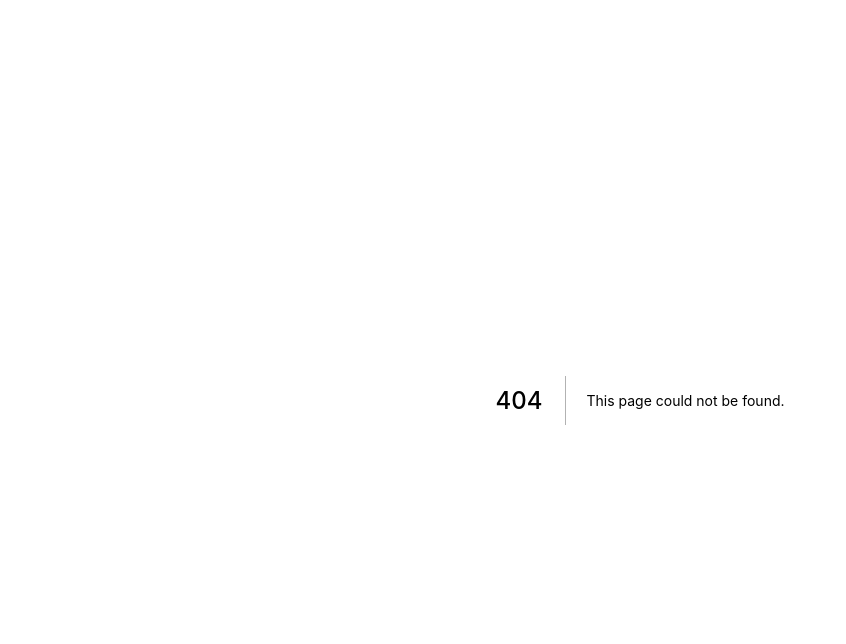
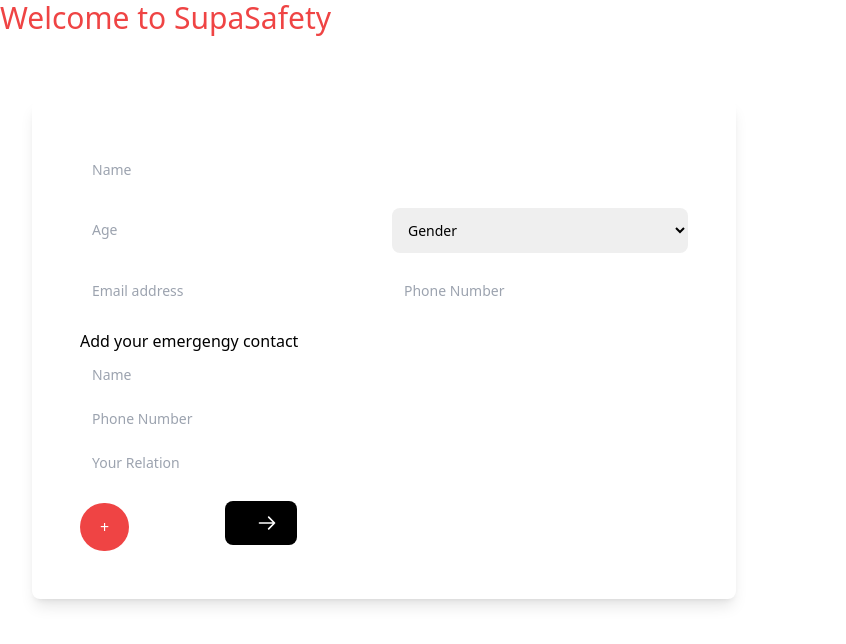
Before and after one commit to bhavya-giri/supasafety, a Next.js app: page /user-details in a window 1280 px wide. Before the commit this address had no page. Shown: the top 644 px of the page, without its empty margins (0-846 px from the left). Built offline with nearby package versions, Linux system fonts and the light colour scheme.

Commit message:
user details tbd

```diff
--- /dev/null
+++ b/components/Details.js
@@ -0,0 +1,128 @@
+import React, { useState } from 'react'
+import EmergencyContact from './EmergencyContact'
+
+const Details = () => {
+  const [numEmergency, setNumEmergency] =useState([{contact:''}])
+  const handleAdd =()=>{
+    setNumEmergency([...numEmergency, { contact: "" }]);
+  }
+  const renders = numEmergency.map((num,index)=>{
+    return(
+      <EmergencyContact key={index}/>
+    )
+  })
+  return (
+    <div>
+        <h1 className='text-3xl text-red-500'>Welcome to SupaSafety</h1>
+
+
+<section>
+  <div class="max-w-screen-xl px-4 py-16 mx-auto sm:px-6 lg:px-8">
+    <div class="grid grid-cols-1 gap-x-16 gap-y-8 lg:grid-cols-5">
+
+      <div class="p-8 bg-white rounded-lg shadow-lg lg:p-12 lg:col-span-3">
+        <form action="" class="space-y-4">
+          <div>
+            <label class="sr-only" for="name">Name</label>
+            <input
+              class="w-full p-3 text-sm border-gray-200 rounded-lg"
+              placeholder="Name"
+              type="text"
+              id="name"
+            />
+          </div>
+          <div class="grid grid-cols-2 gap-4 sm:grid-cols-2">
+            <div>
+              <label class="sr-only" for="email">Age</label>
+              <input
+                class="w-full p-3 text-sm border-gray-200 rounded-lg"
+                placeholder="Age"
+                type="number"
+                id="age"
+              />
+            </div>
+
+            <div>
+              <label class="sr-only" for="phone">Gender</label>
+              <select class="w-full p-3 text-sm border-gray-200 rounded-lg"
+                name="Gender"
+                id="Gender">
+            <option value="" disabled selected>Gender</option>
+
+                <option value='male'>Male</option>
+                <option value='female'>Female</option>
+                <option value='others'>Others</option>
+                <option value='rather'>Rather not say</option>
+              </select>
+
+            </div>
+          </div>
+
+          <div class="grid grid-cols-1 gap-4 sm:grid-cols-2">
+            <div>
+              <label class="sr-only" for="email">Email</label>
+              <input
+                class="w-full p-3 text-sm border-gray-200 rounded-lg"
+                placeholder="Email address"
+                type="email"
+                id="email"
+              />
+            </div>
+
+            <div>
+              <label class="sr-only" for="phone">Phone</label>
+              <input
+                class="w-full p-3 text-sm border-gray-200 rounded-lg"
+                placeholder="Phone Number"
+                type="tel"
+                id="phone"
+              />
+            </div>
+          </div>
+
+
+<div className='mt-6'>
+<h2>Add your emergengy contact</h2>
+{renders}
+</div>
+          <div class="mt-4">
+          <button
+              onClick={handleAdd}
+              class="inline-flex items-center justify-center w-1/3 px-5 py-3 text-white bg-red-500 mr-24 rounded-3xl sm:w-auto"
+            >
+
+            +
+            </button>
+            <button
+              type="submit"
+              class="inline-flex items-center justify-center w-1/3 px-5 py-3 text-white bg-black rounded-lg sm:w-auto"
+            >
+
+
+              <svg
+                xmlns="http://www.w3.org/2000/svg"
+                class="w-5 h-5 ml-3"
+                fill="none"
+                viewBox="0 0 24 24"
+                stroke="currentColor"
+              >
+                <path
+                  stroke-linecap="round"
+                  stroke-linejoin="round"
+                  stroke-width="2"
+                  d="M14 5l7 7m0 0l-7 7m7-7H3"
+                />
+              </svg>
+            </button>
+          </div>
+        </form>
+      </div>
+    </div>
+  </div>
+</section>
+
+    </div>
+  )
+}
+
+export default Details
--- /dev/null
+++ b/components/EmergencyContact.js
@@ -0,0 +1,37 @@
+import React from 'react'
+
+const EmergencyContact = () => {
+  return (
+    <div>
+        <div>
+            <label class="sr-only" for="name">Name</label>
+            <input
+              class="w-full p-3 text-sm border-gray-200 rounded-lg"
+              placeholder="Name"
+              type="text"
+              id="name"
+            />
+          </div>
+          <div>
+              <label class="sr-only" for="phone">Phone</label>
+              <input
+                class="w-full p-3 text-sm border-gray-200 rounded-lg"
+                placeholder="Phone Number"
+                type="tel"
+                id="phone"
+              />
+            </div>
+            <div>
+              <label class="sr-only" for="phone">Your Relation</label>
+              <input
+                class="w-full p-3 text-sm border-gray-200 rounded-lg"
+                placeholder="Your Relation"
+                type="text"
+                id="relation"
+              />
+            </div>
+    </div>
+  )
+}
+
+export default EmergencyContact
--- /dev/null
+++ b/pages/user-details.js
@@ -0,0 +1,12 @@
+import React from 'react'
+import Details from '../components/Details'
+
+const UserDetails = () => {
+  return (
+    <div>
+        <Details/>
+    </div>
+  )
+}
+
+export default UserDetails
```
